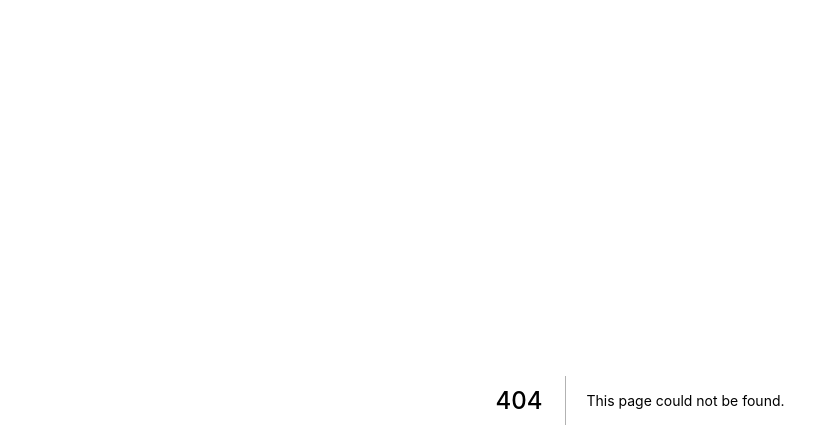
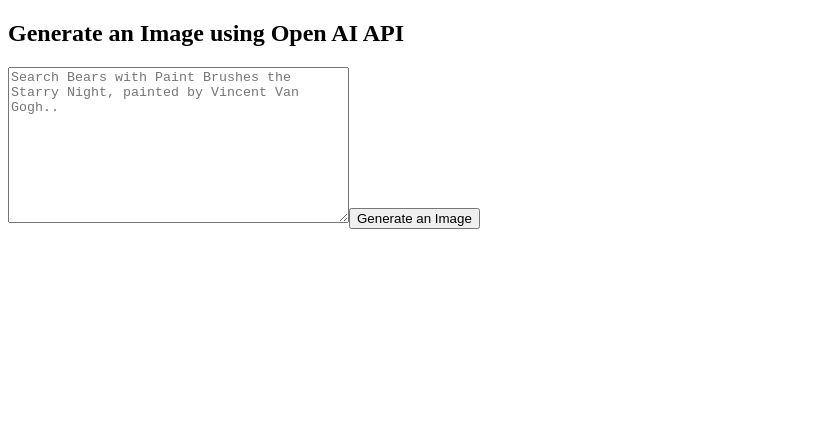
Before and after one commit to ULL-ESIT-DMSI-2223/nextjs-gianmarco-corbo-alu0101134741, a Next.js app: page /image in a window 1280 px wide. Before the commit this address had no page. Shown: the top 448 px of the page, without its empty margins (0-839 px from the left). Built offline with nearby package versions, Linux system fonts and the light colour scheme.

Commit message:
Creado image.js

```diff
--- /dev/null
+++ b/pages/image.css
@@ -0,0 +1,80 @@
+@import url("https://fonts.googleapis.com/css2?family=Lato:wght@400;700&family=Poppins:wght@400;500&display=swap");
+
+#root {
+  max-width: 1280px;
+  margin: 0 auto;
+  padding: 2rem;
+  text-align: center;
+  font-family: "Poppins", sans-serif;
+}
+
+h2 {
+  font-family: "Lato", sans-serif;
+}
+
+.app-main {
+  display: flex;
+  flex-direction: column;
+  align-items: center;
+}
+
+.app-input {
+  height: 35px;
+  margin: 20px;
+  border: 2px solid black;
+  padding: 10px;
+  font-size: 14px;
+  font-family: "Lato", sans-serif;
+}
+
+.result-image {
+  margin-top: 20px;
+  width: 350px;
+}
+
+.lds-ripple {
+  display: inline-block;
+  position: relative;
+  width: 80px;
+  height: 80px;
+}
+.lds-ripple div {
+  position: absolute;
+  border: 4px solid #fff;
+  opacity: 1;
+  border-radius: 50%;
+  animation: lds-ripple 1s cubic-bezier(0, 0.2, 0.8, 1) infinite;
+}
+.lds-ripple div:nth-child(2) {
+  animation-delay: -0.5s;
+}
+@keyframes lds-ripple {
+  0% {
+    top: 36px;
+    left: 36px;
+    width: 0;
+    height: 0;
+    opacity: 0;
+  }
+  4.9% {
+    top: 36px;
+    left: 36px;
+    width: 0;
+    height: 0;
+    opacity: 0;
+  }
+  5% {
+    top: 36px;
+    left: 36px;
+    width: 0;
+    height: 0;
+    opacity: 1;
+  }
+  100% {
+    top: 0px;
+    left: 0px;
+    width: 72px;
+    height: 72px;
+    opacity: 0;
+  }
+}
--- /dev/null
+++ b/pages/image.js
@@ -0,0 +1,61 @@
+import { useState } from "react";
+import { Configuration, OpenAIApi } from "openai";
+
+const Image = () => {
+    const [prompt, setPrompt] = useState("");
+  const [result, setResult] = useState("");
+  const [loading, setLoading] = useState(false);
+  const [placeholder, setPlaceholder] = useState(
+    "Search Bears with Paint Brushes the Starry Night, painted by Vincent Van Gogh.."
+  );
+  const configuration = new Configuration({
+    apiKey: process.env.OPENAI_API_KEY,
+  });
+  const openai = new OpenAIApi(configuration);
+
+  const generateImage = async () => {
+    setPlaceholder(`Search ${prompt}..`);
+    setLoading(true);
+    const res = await openai.createImage({
+      prompt: prompt,
+      n: 1,
+      size: "512x512",
+    });
+    setLoading(false);
+    setResult(res.data.data[0].url);
+  };
+  return (
+    <div className="app-main">
+      {loading ? (
+        <>
+          <h2>Generating..Please Wait..</h2>
+          <div class="lds-ripple">
+            <div></div>
+            <div></div>
+          </div>
+        </>
+      ) : (
+        <>
+          <h2>Generate an Image using Open AI API</h2>
+
+          <textarea
+            className="app-input"
+            placeholder={placeholder}
+            onChange={(e) => setPrompt(e.target.value)}
+            rows="10"
+            cols="40"
+          />
+          <button onClick={generateImage}>Generate an Image</button>
+          {result.length > 0 ? (
+            <img className="result-image" src={result} alt="result" />
+          ) : (
+            <></>
+          )}
+        </>
+      )}
+    </div>
+  );
+
+}
+
+export default Image
--- a/pages/index.js
+++ b/pages/index.js
@@ -6,6 +6,9 @@ export default function Home() {
       <li>
         <Link href='/pet'> Generador de nombres de mascotas </Link>
       </li>
+      <li>
+        <Link href='/image'> Generador imagenes </Link>
+      </li>
     </ul>
   )
 }
```
